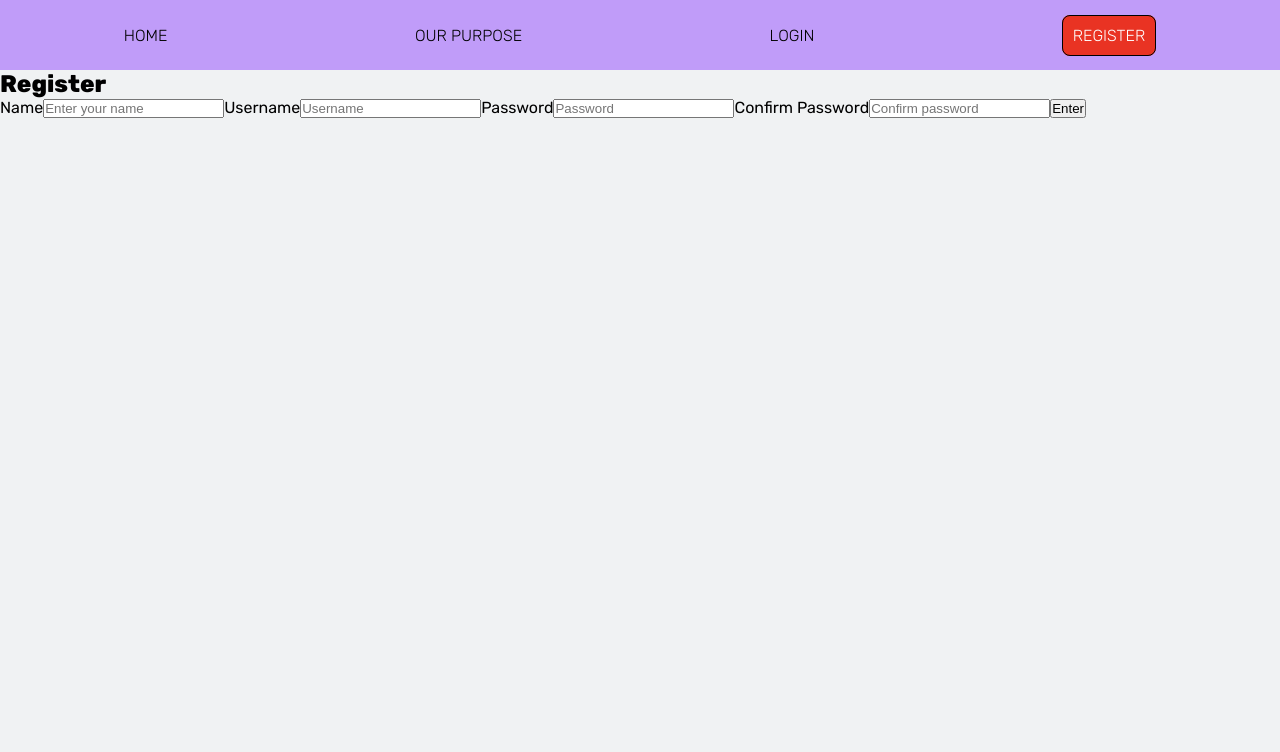
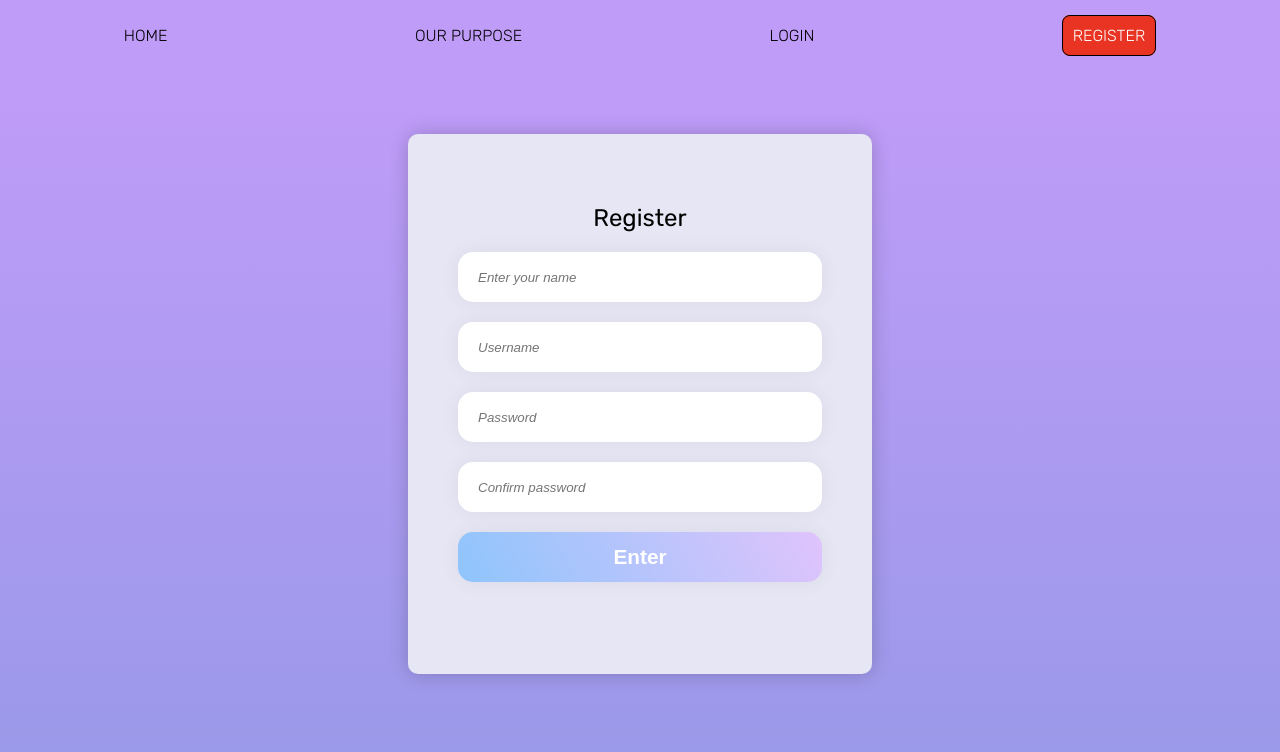
Before and after one commit to misko9251/Seizure-Logger, a React (Create React App) app in the folder frontend/: page /register in a window 1280 px wide. Shown: the top 752 px of the page. Built offline with nearby package versions, Linux system fonts and the light colour scheme; no server answers.

Commit message:
style register page

```diff
--- a/frontend/src/App.css
+++ b/frontend/src/App.css
@@ -112,7 +112,7 @@ nav ul{
     background: linear-gradient(#C09CF9, #9198e5);
 }
 
-.loginForm{
+.loginForm, .registerForm{
     padding: 70px 40px;
     height: 400px;
     width: 30%;
@@ -124,13 +124,13 @@ nav ul{
     box-shadow: 0 0 20px rgba(0, 0, 0, 0.2);
 }
 
-.loginHeading{
-    font-weight: 300;
+.loginHeading, .registerHeading{
+    font-weight: 400;
     font-size: 1.5rem;
     margin-bottom: 10px;
 }
 
-.loginInput, .loginBtn{
+.loginInput, .loginBtn, .registerInput, .registerBtn{
     height: 50px;
     margin: 10px;
     border-radius: 15px;
@@ -138,17 +138,17 @@ nav ul{
     box-shadow: 0 0 20px rgba(0, 0, 0, 0.06);
 }
 
-.loginInput::placeholder {
+.loginInput::placeholder, .registerInput::placeholder {
     text-indent: 20px;
     font-weight: 300;
     font-style: italic;
 }
 
-.loginInput[type="text"], .loginInput[type="password"]{
+.loginInput[type="text"], .loginInput[type="password"], .registerInput[type="text"], .registerInput[type="password"]{
     text-indent: 20px;
 }
 
-.loginBtn{
+.loginBtn, .registerBtn{
     cursor: pointer;
     font-weight: 800;
     font-size: 1.3rem;
--- a/frontend/src/pages/register.js
+++ b/frontend/src/pages/register.js
@@ -47,39 +47,36 @@ function Register() {
 }
 
   return (
-    <form onSubmit={registerUser}>
+      <div className="formContainer">
+        <form className="registerForm" onSubmit={registerUser}>
 
-      <h2>Register</h2>
-
-      <label>Name</label>
+          <h2 className="registerHeading">Register</h2>
           <input
+          className="registerInput"
           type='text'
           name='name'
           value={formData.name}
           placeholder='Enter your name'
           onChange={onChange}
           />
-
-      <label>Username</label>
           <input
+          className="registerInput"
           type='text'
           name='username'
           value={formData.username}
           placeholder='Username'
           onChange={onChange}
           />
-
-      <label>Password</label>
           <input
+          className="registerInput"
           type='password'
           name='password'
           value={formData.password}
           placeholder='Password'
           onChange={onChange}
           />
-
-      <label>Confirm Password</label>
           <input
+          className="registerInput"
           type='password'
           name='password2'
           value={formData.password2}
@@ -87,9 +84,10 @@ function Register() {
           onChange={onChange}
           />
 
-      <button type='submit'>Enter</button>
+          <button className="registerBtn" type='submit'>Enter</button>
 
         </form>
+      </div>
   )
 }
 
```
Lines whose indentation alone changed are shown as unchanged.
